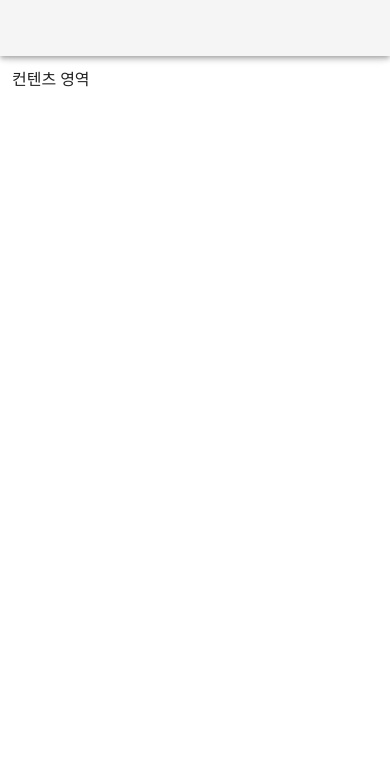
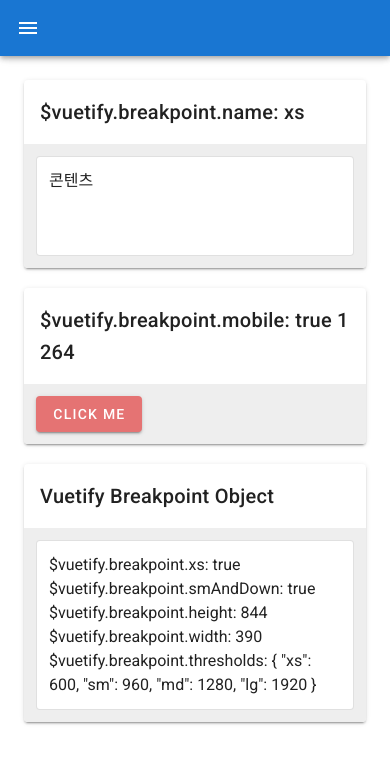
Before and after one commit to zeroam/vue_tutorial, a Vue app in the folder vuetify-admin-template/: page /breakpoints in a window 390 px wide. Shown: the top 764 px of the page. Built offline with nearby package versions, Linux system fonts and the light colour scheme.

Commit message:
vue-admin-template: Breakpoint service

```diff
--- a/vuetify-admin-template/src/App.vue
+++ b/vuetify-admin-template/src/App.vue
@@ -1,21 +1,70 @@
 <template>
   <v-app>
-    <v-app-bar app>
-      <v-navigation-drawer app />
+    <v-app-bar
+      app
+      color="primary"
+      dark
+    >
+      <v-app-bar-nav-icon @click="drawer = !drawer" />
+      <v-spacer />
     </v-app-bar>
+    <v-navigation-drawer
+      v-model="drawer"
+      app
+    >
+      <v-list-item>
+        <v-list-item-content>
+          <v-list-item-title class="text-h6">
+            Application
+          </v-list-item-title>
+          <v-list-item-subtitle> subtext </v-list-item-subtitle>
+        </v-list-item-content>
+      </v-list-item>
+
+      <v-divider />
+
+      <v-list
+        dense
+        nav
+      >
+        <v-list-item
+          v-for="item in items"
+          :key="item.title"
+          link
+          :to="item.to"
+        >
+          <v-list-item-icon>
+            <v-icon>{{ item.icon }}</v-icon>
+          </v-list-item-icon>
+
+          <v-list-item-content>
+            <v-list-item-title>{{ item.title }}</v-list-item-title>
+          </v-list-item-content>
+        </v-list-item>
+      </v-list>
+    </v-navigation-drawer>
+
     <v-main>
       <v-container fluid>
-        컨텐츠 영역
+        <router-view />
       </v-container>
     </v-main>
-    <v-footer app />
   </v-app>
 </template>
+
 <script>
 export default {
+  name: "App",
 
-}
+  data: () => ({
+    drawer: false,
+    items: [
+      { title: "Dashboard", icon: "mdi-view-dashboard", to: "/" },
+      { title: "Grid System", icon: "mdi-view-dashboard", to: "/grid-system" },
+      { title: "Breakpoints", icon: "mdi-view-dashboard", to: "/breakpoints" },
+      { title: "Grid List Page", icon: "mdi-view-dashboard", to: "/grid-list-page" }
+    ],
+    right: null
+  })
+};
 </script>
-<style lang="">
-
-</style>
--- a/vuetify-admin-template/src/router/index.js
+++ b/vuetify-admin-template/src/router/index.js
@@ -3,6 +3,7 @@
 import Dashboard from '@/views/Dashboard'
 import GridSystem from '@/views/GridSystem'
 import GridListPage from '@/views/GridListPage'
+import Breakpoints from '@/views/Breakpoints'
 
 Vue.use(VueRouter)
 
@@ -22,6 +23,11 @@
     name: 'GridListPage',
     component: GridListPage,
   },
+  {
+    path: '/breakpoints',
+    name: 'Breakpoints',
+    component: Breakpoints,
+  },
 ]
 
 const router = new VueRouter({
--- /dev/null
+++ b/vuetify-admin-template/src/views/Breakpoints.vue
@@ -0,0 +1,104 @@
+<template>
+  <v-container>
+    <v-card>
+      <v-card-title>
+        $vuetify.breakpoint.name: {{ $vuetify.breakpoint.name }}
+      </v-card-title>
+      <v-container class="grey lighten-3">
+        <v-card
+          class="pa-3"
+          outlined
+          :height="height"
+        >
+          콘텐츠
+        </v-card>
+      </v-container>
+    </v-card>
+    <v-card class="mt-5">
+      <v-card-title>
+        $vuetify.breakpoint.mobile: {{ $vuetify.breakpoint.mobile }} {{ $vuetify.breakpoint.mobileBreakpoint }}
+      </v-card-title>
+      <v-container class="grey lighten-3">
+        <v-dialog
+          v-model="dialog"
+          width="500"
+          :fullscreen="$vuetify.breakpoint.mobile"
+        >
+          <template v-slot:activator="{ on, attrs }">
+            <v-btn
+              color="red lighten-2"
+              dark
+              v-bind="attrs"
+              v-on="on"
+            >
+              Click Me
+            </v-btn>
+          </template>
+
+          <v-card>
+            <v-card-title class="text-h5 grey lighten-2">
+              Privacy Policy
+            </v-card-title>
+
+            <v-card-text>
+              Lorem ipsum dolor sit amet, consectetur adipiscing elit, sed do eiusmod tempor incididunt ut labore et dolore magna aliqua. Ut enim ad minim veniam, quis nostrud exercitation ullamco laboris nisi ut aliquip ex ea commodo consequat. Duis aute irure dolor in reprehenderit in voluptate velit esse cillum dolore eu fugiat nulla pariatur. Excepteur sint occaecat cupidatat non proident, sunt in culpa qui officia deserunt mollit anim id est laborum.
+            </v-card-text>
+
+            <v-divider />
+
+            <v-card-actions>
+              <v-spacer />
+              <v-btn
+                color="primary"
+                text
+                @click="dialog = false"
+              >
+                I accept
+              </v-btn>
+            </v-card-actions>
+          </v-card>
+        </v-dialog>
+      </v-container>
+    </v-card>
+    <v-card class="mt-5">
+      <v-card-title>
+        Vuetify Breakpoint Object
+      </v-card-title>
+      <v-container class="grey lighten-3">
+        <v-card
+          class="pa-3"
+          outlined
+        >
+          $vuetify.breakpoint.xs: {{ $vuetify.breakpoint.xs }} <br>
+          $vuetify.breakpoint.smAndDown: {{ $vuetify.breakpoint.smAndDown }} <br>
+          $vuetify.breakpoint.height: {{ $vuetify.breakpoint.height }} <br>
+          $vuetify.breakpoint.width: {{ $vuetify.breakpoint.width }} <br>
+          $vuetify.breakpoint.thresholds: {{ $vuetify.breakpoint.thresholds }} <br>
+        </v-card>
+      </v-container>
+    </v-card>
+  </v-container>
+</template>
+<script>
+export default {
+  data () {
+    return {
+      dialog: false
+    }
+  },
+  computed: {
+    height () {
+      switch (this.$vuetify.breakpoint.name) {
+      case 'xs': return 100
+      case 'sm': return 200
+      case 'md': return 300
+      case 'lg': return 400
+      default: return 500
+      }
+    },
+  }
+}
+</script>
+<style lang="">
+
+</style>
```
Also changed, not shown: vuetify-admin-template/src/_App.vue (deleted, +0 -69 lines), vuetify-admin-template/.eslintrc.js.
